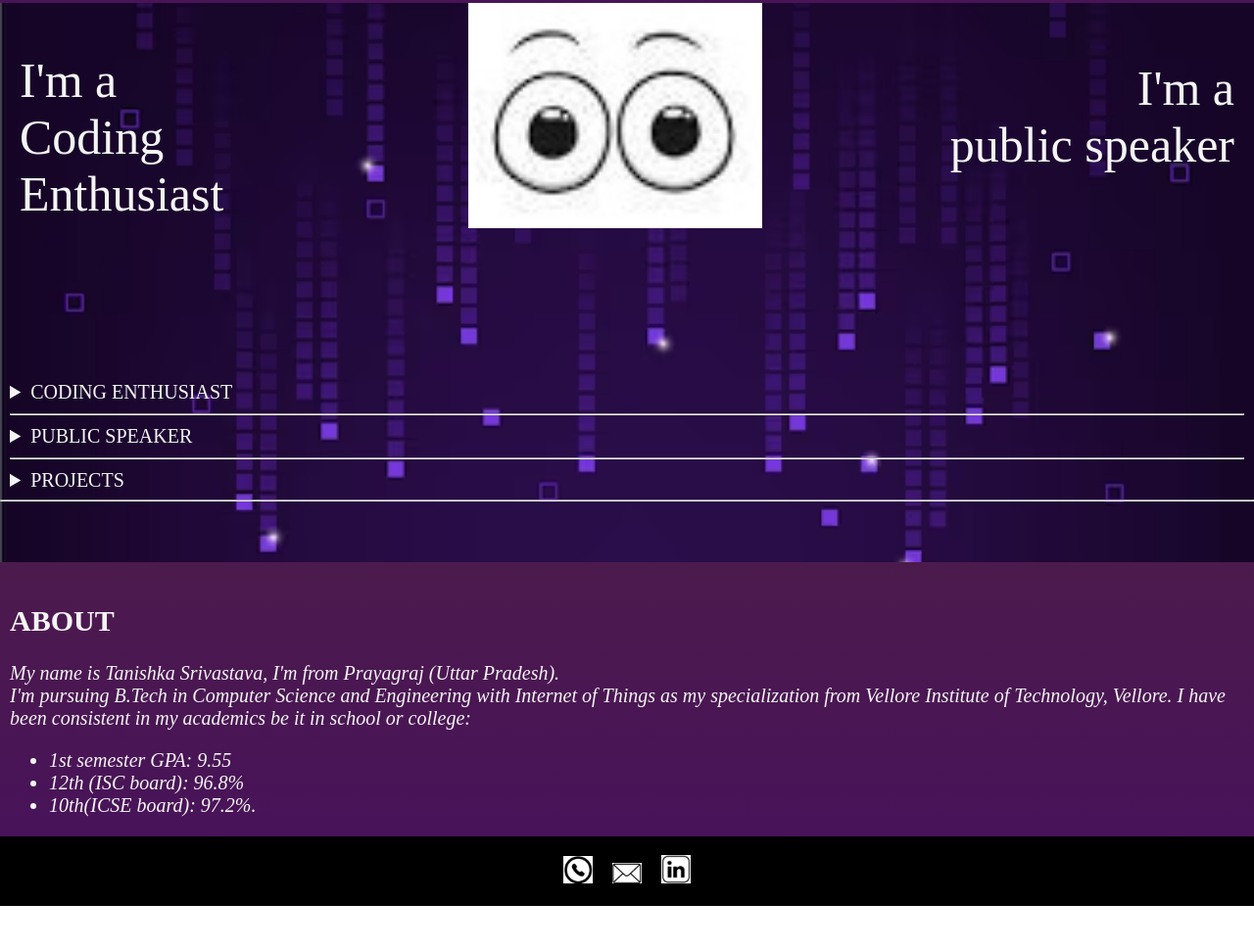
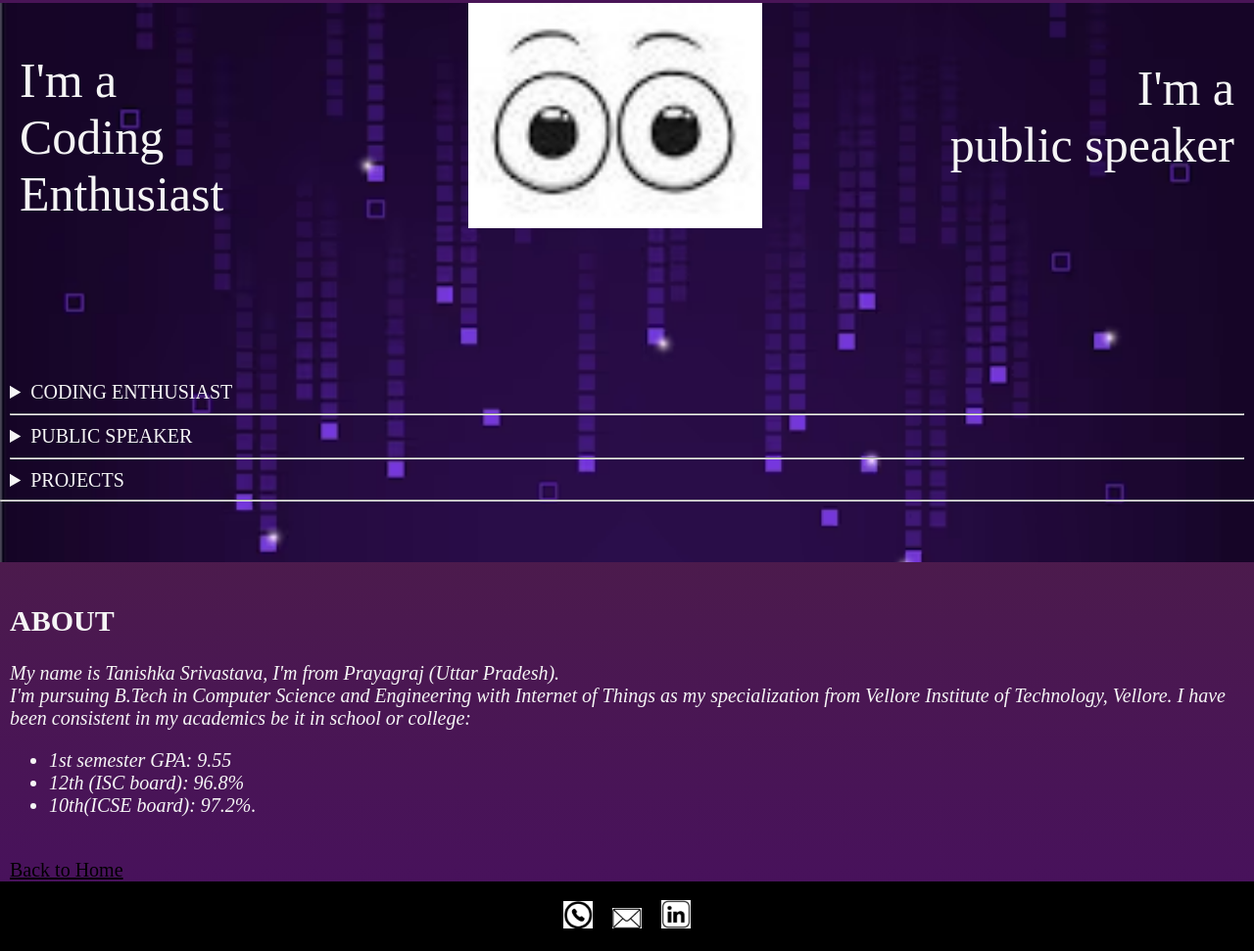
Before and after one commit to tanishka3001/portfolio-tanishka, a plain HTML site: page index.html in a window 1280 px wide. Shown: the part 241-1212 px from the top of the page at 98% size. Before the commit the page ends 1166 px from the top, so only its background shows below. Drawn offline with Linux system fonts and the light colour scheme.

Commit message:
Update index.html

```diff
--- a/index.html
+++ b/index.html
@@ -62,6 +62,8 @@
                 <li>10th(ICSE board): 97.2%.</li>
              </ul></em>
         </p>
+        <br>
+        <a href='#'>Back to Home</a>
     </div>
     <div id="contact">
         <p>
```
